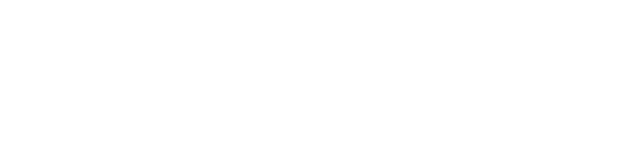
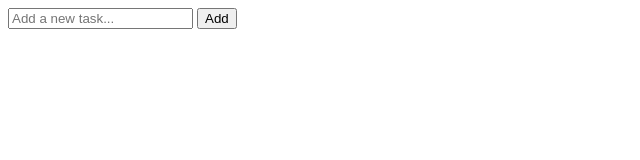
Before and after one commit to TarakSai07/todolistApp, a plain HTML site: page index.html in a window 1280 px wide. Shown: the whole page, without its empty margins (0-640 px from the left). Drawn offline with Linux system fonts and the light colour scheme.

Commit message:
adding the html content for this todo app

```diff
--- a/index.html
+++ b/index.html
@@ -7,6 +7,25 @@
     <title>Todo App</title>
 </head>
 <body>
+   <div class="container">
 
+        <div class="input-box">
+
+            <input
+                type="text"
+                id="input"
+                placeholder="Add a new task..."
+            >
+
+            <button id="addBtn">
+                Add
+            </button>
+
+        </div>
+
+
+        <div id="taskList"></div>
+
+    </div>
 </body>
 </html>
```
